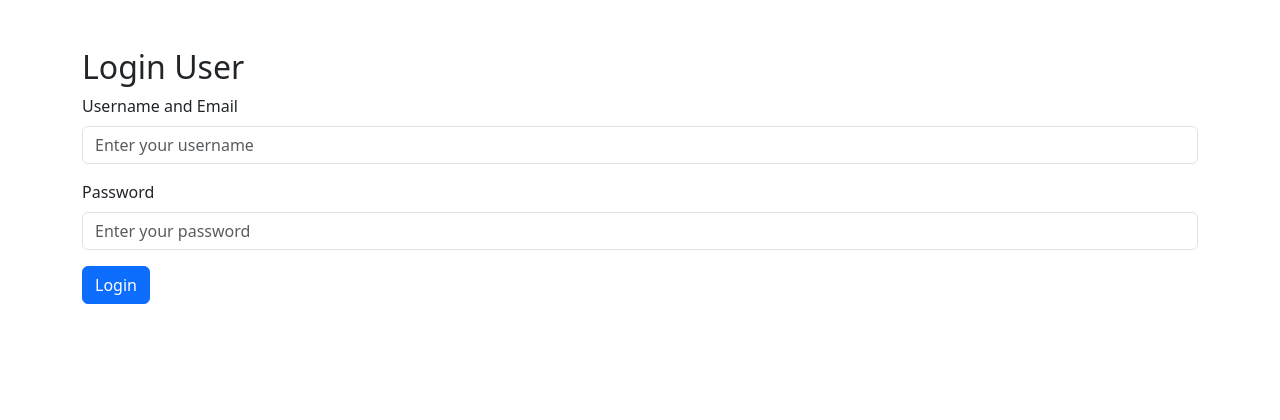
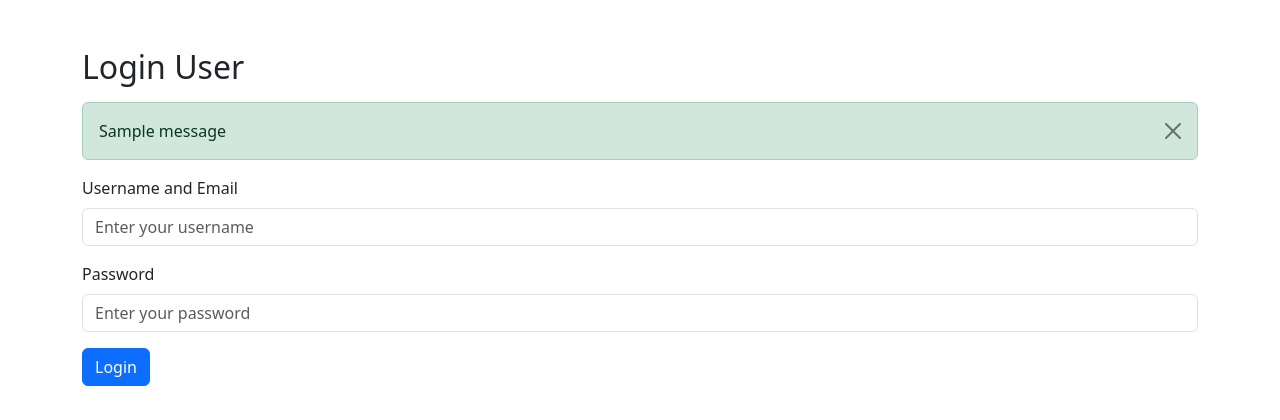
Before and after one commit to yashpatel-py/django_yt_todo_project, a Django app: page /account/login_user/ in a window 1280 px wide. Shown: the part 56-476 px from the top of the page. Run offline with Django 5.2, Linux system fonts and the light colour scheme; tables that the repository leaves empty hold one stand-in row (values such as "Sample post"); one stand-in notice (Sample message) is shown.

Commit message:
Login message done

```diff
--- a/account/views.py
+++ b/account/views.py
@@ -41,5 +41,7 @@ class CustomLogoutView(LogoutView):
     next_page = reverse_lazy('login')
 
     def dispatch(self, request, *args, **kwargs):
+        messages.success(request, "You have successfully logged out")
+
         response = super().dispatch(request, *args, **kwargs)
         return response
--- a/templates/account/login.html
+++ b/templates/account/login.html
@@ -3,6 +3,18 @@
 {% block content %}
 <div class="container mt-5">
     <h2>Login User</h2>
+
+    {% if messages %}
+        <div class=" my-3">
+            {% for message in messages %}
+                <div class="alert alert-{{message.tags}} alert-dismissible fade show" role="alert">
+                    {{message}}
+
+                    <button type="button" class="btn-close" data-bs-dismiss="alert" aria-label="Close"></button>
+                </div>
+            {% endfor %}
+        </div>
+    {% endif %}
 
     <form method="post" action="{% url "login" %}" >
         {% csrf_token %}
--- a/todo_app/settings.py
+++ b/todo_app/settings.py
@@ -13,6 +13,7 @@ https://docs.djangoproject.com/en/5.0/ref/settings/
 from pathlib import Path
 import os
 import environ
+from django.contrib.messages import constants as messages
 
 # Build paths inside the project like this: BASE_DIR / 'subdir'.
 BASE_DIR = Path(__file__).resolve().parent.parent
@@ -134,6 +135,10 @@ USE_TZ = True
 
 STATIC_URL = 'static/'
 
+MESSAGE_TAGS = {
+    messages.ERROR: 'danger'
+}
+
 # Default primary key field type
 # https://docs.djangoproject.com/en/5.0/ref/settings/#default-auto-field
 
```
Also changed, not shown: 2 other files.
